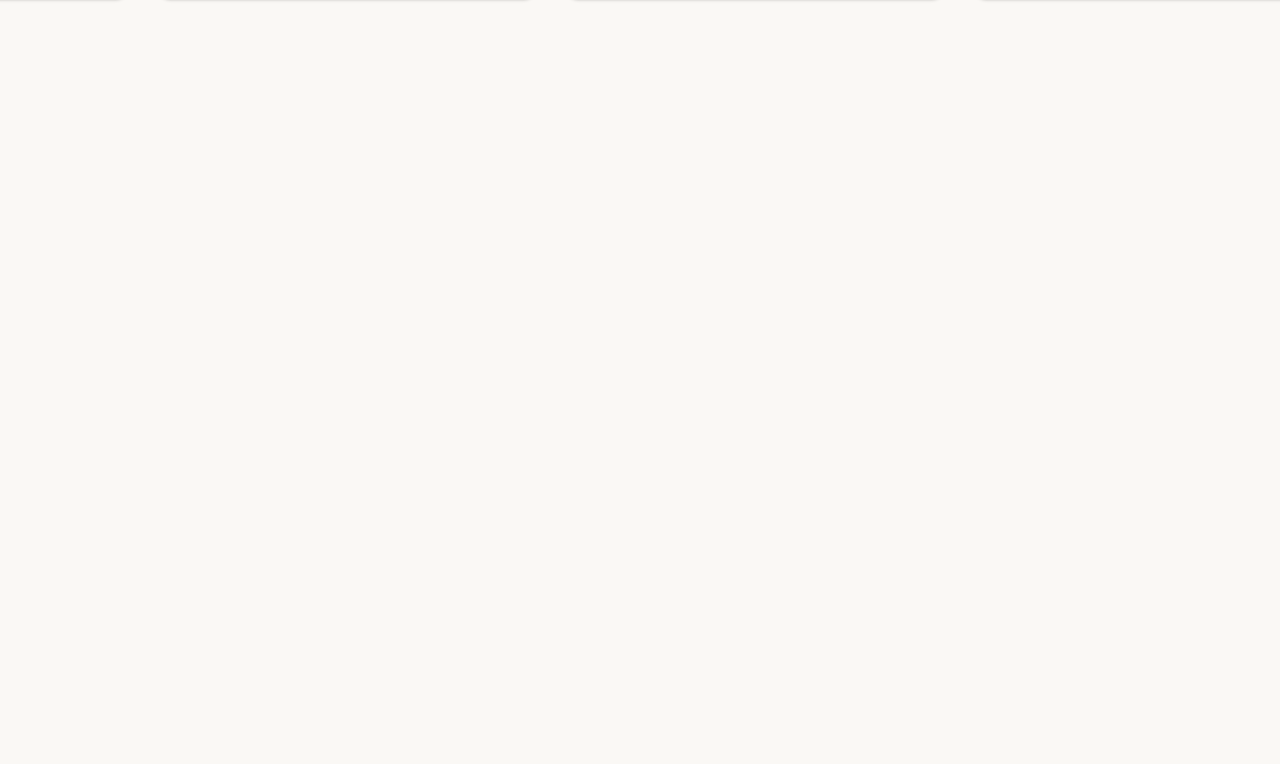
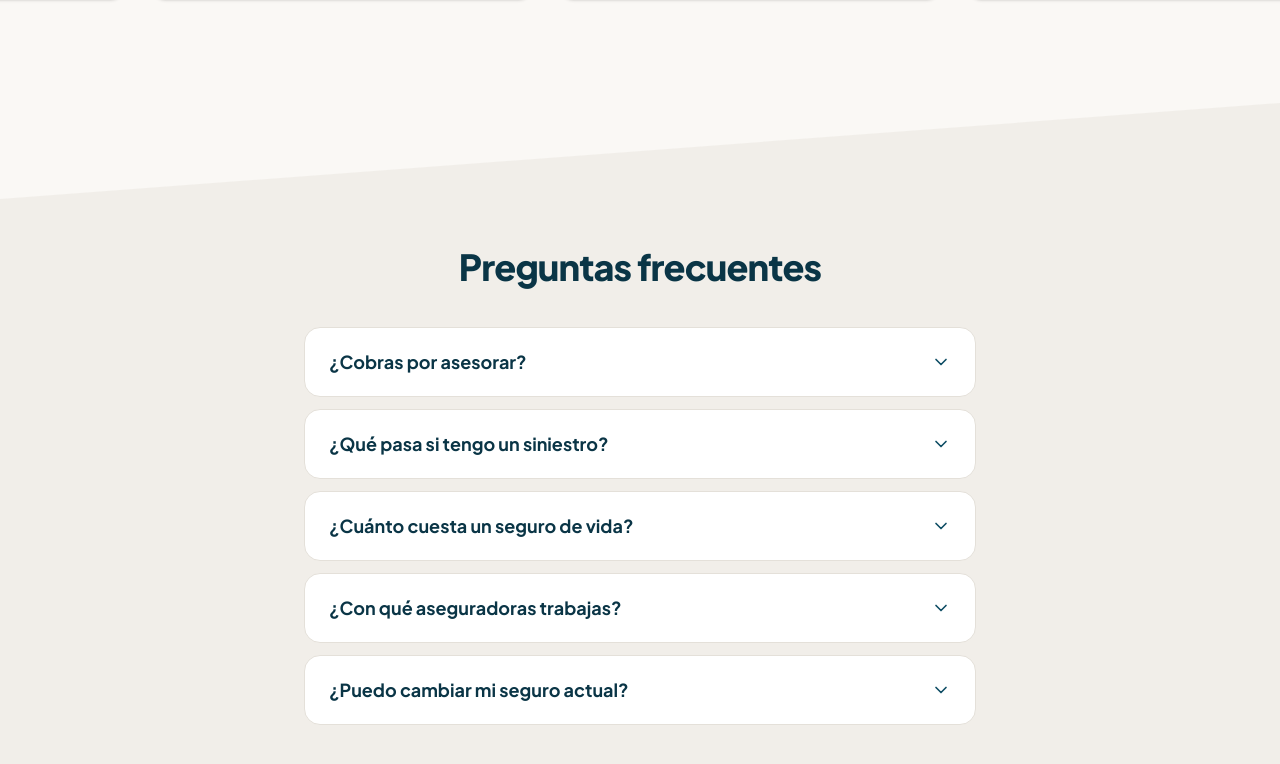
Before and after one commit to 25natalia/margarita_burgos_seguros, a Next.js app: page / in a window 1280 px wide. Shown: the part 3362-4126 px from the top of the page. Before the commit the page ends 3466 px from the top, so only its background shows below. Built offline with nearby package versions, Linux system fonts and the light colour scheme.

Commit message:
feat: preguntas frecuentes

```diff
--- a/src/app/globals.css
+++ b/src/app/globals.css
@@ -21,6 +21,7 @@
   --color-star: #d99a1e;
 
   --container-content: 75rem; /* 1200px → max-w-content */
+  --container-narrow: 45rem; /* 720px → max-w-narrow (FAQ, textos largos) */
 
   /* Ticker de testimonios: el contenido va duplicado, así que -50% es un ciclo completo */
   --animate-marquee: marquee 60s linear infinite;
--- a/src/app/page.tsx
+++ b/src/app/page.tsx
@@ -1,6 +1,7 @@
 // Orden de secciones: Hero, TrustBar, Services, About, HowItWorks,
 // Testimonials, FAQ, ContactCTA, Footer + WhatsAppButton flotante.
 import { About } from "@/components/About";
+import { FAQ } from "@/components/FAQ";
 import { Hero } from "@/components/Hero";
 import { HowItWorks } from "@/components/HowItWorks";
 import { Testimonials } from "@/components/Testimonials";
@@ -15,6 +16,7 @@ export default function Home() {
       <About />
       <HowItWorks />
       <Testimonials />
+      <FAQ />
     </main>
   );
 }
--- /dev/null
+++ b/src/components/FAQ.tsx
@@ -0,0 +1,61 @@
+import { ChevronDown } from "lucide-react";
+import { SectionDivider } from "@/components/SectionDivider";
+import { site } from "@/data/site";
+
+const faqSchema = {
+  "@context": "https://schema.org",
+  "@type": "FAQPage",
+  mainEntity: site.faqs.map((faq) => ({
+    "@type": "Question",
+    name: faq.question,
+    acceptedAnswer: { "@type": "Answer", text: faq.answer },
+  })),
+};
+
+export function FAQ() {
+  return (
+    <>
+      <SectionDivider fromClassName="text-surface" toClassName="bg-surface-muted" />
+      <section
+        id="preguntas-frecuentes"
+        aria-labelledby="faq-titulo"
+        className="bg-surface-muted"
+      >
+        <div className="mx-auto max-w-narrow px-4 pt-8 pb-16 sm:px-6 lg:pt-12 lg:pb-24">
+          <h2
+            id="faq-titulo"
+            className="text-center text-3xl font-extrabold tracking-tight text-primary-dark sm:text-4xl"
+          >
+            Preguntas frecuentes
+          </h2>
+
+          <div className="mt-10 space-y-3">
+            {site.faqs.map((faq) => (
+              <details
+                key={faq.question}
+                className="group rounded-2xl border border-line bg-white open:shadow-sm"
+              >
+                <summary className="flex cursor-pointer list-none items-center justify-between gap-4 rounded-2xl px-5 py-4 text-left text-lg font-bold text-primary-dark sm:px-6 sm:py-5 [&::-webkit-details-marker]:hidden">
+                  {faq.question}
+                  <ChevronDown
+                    aria-hidden="true"
+                    className="size-5 shrink-0 text-primary transition-transform duration-200 group-open:rotate-180 motion-reduce:transition-none"
+                  />
+                </summary>
+                <p className="px-5 pb-5 leading-relaxed text-ink-muted sm:px-6 sm:pb-6">
+                  {faq.answer}
+                </p>
+              </details>
+            ))}
+          </div>
+        </div>
+      </section>
+      <script
+        type="application/ld+json"
+        dangerouslySetInnerHTML={{
+          __html: JSON.stringify(faqSchema).replace(/</g, "\\u003c"),
+        }}
+      />
+    </>
+  );
+}
--- a/src/data/site.ts
+++ b/src/data/site.ts
@@ -66,6 +66,34 @@ export const site = {
       rating: 5,
     },
   ],
+  /** Preguntas frecuentes (acordeón + schema FAQPage para SEO). */
+  faqs: [
+    {
+      question: "¿Cobras por asesorar?",
+      answer:
+        "No. La asesoría es gratis para ti: mi comisión la paga la aseguradora, así que no pagas más por tener a alguien de tu lado.",
+    },
+    {
+      question: "¿Qué pasa si tengo un siniestro?",
+      answer:
+        "Me escribes a mí primero. Te digo qué documentos reunir, radico la reclamación contigo y hago seguimiento con la aseguradora hasta que se resuelva.",
+    },
+    {
+      question: "¿Cuánto cuesta un seguro de vida?",
+      answer:
+        "Depende de tu edad, tu salud y el valor que quieras asegurar. Hay planes desde [valor] al mes. Escríbeme y te doy una cotización exacta, sin compromiso.",
+    },
+    {
+      question: "¿Con qué aseguradoras trabajas?",
+      answer:
+        "Con varias de las principales aseguradoras del país. Por eso puedo comparar opciones y recomendarte la que mejor se ajusta a ti, no a mí.",
+    },
+    {
+      question: "¿Puedo cambiar mi seguro actual?",
+      answer:
+        "Sí. Reviso tu póliza actual sin costo, la comparo con otras opciones y, si vale la pena cambiar, te ayudo a hacerlo sin quedar desprotegido ni un día.",
+    },
+  ],
   /** Número en formato internacional, sin "+" ni espacios. */
   whatsapp: "57XXXXXXXXXX",
   whatsappMessage:
```
